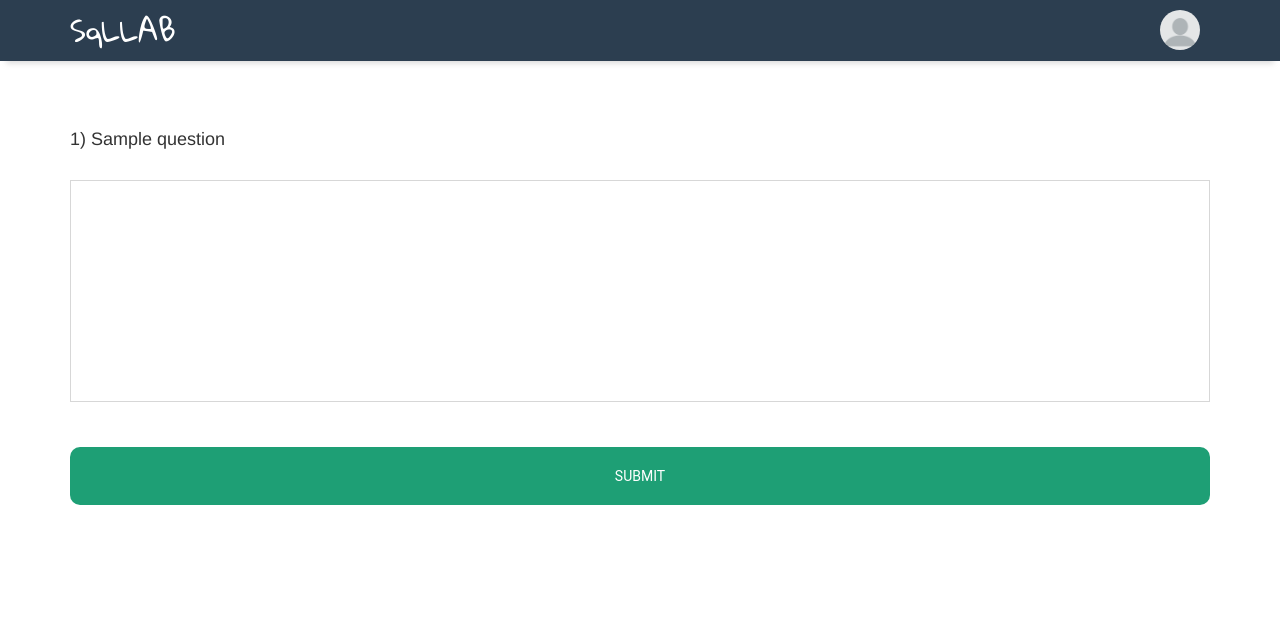
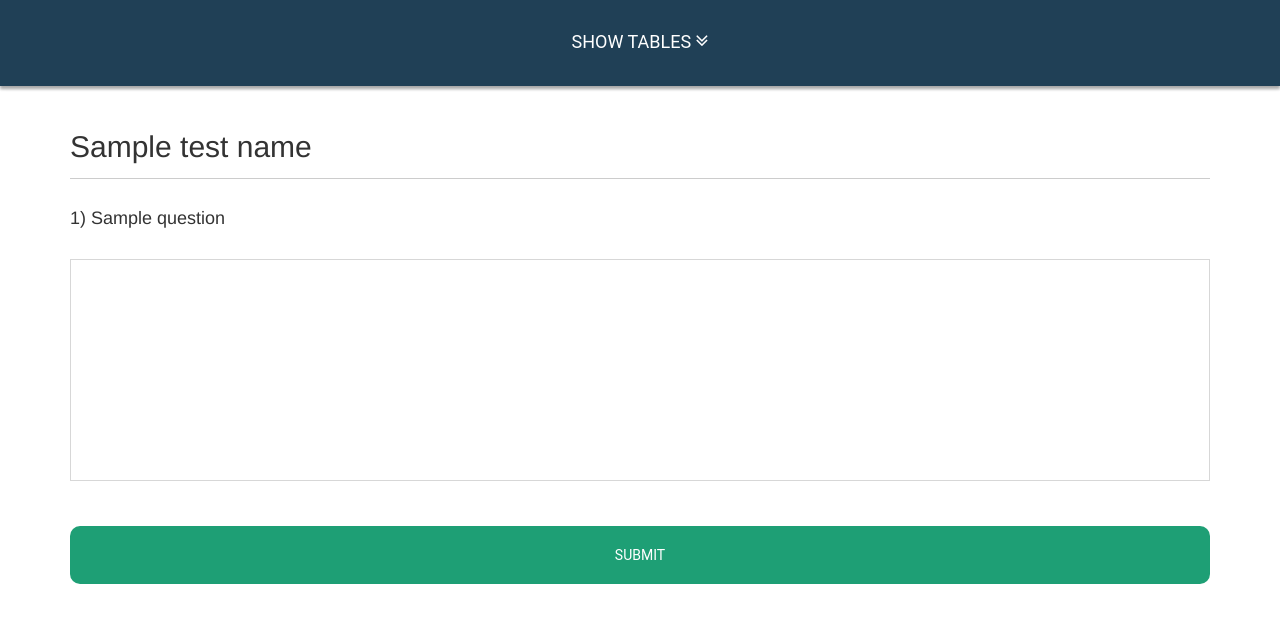
Before and after one commit to daryltanzw/SqlLab, a Django app: template SqlLabApp/templates/SqlLabApp/taketest.html in a window 1280 px wide. Shown: the top 623 px of the page. Run offline with Django 3.2, Linux system fonts and the light colour scheme; tables that the repository leaves empty hold one stand-in row (Sample ...); the template is opened without the code that fills it: values named after a table or form of the project are taken from there, most other values are stand-ins (such as "Sample title", 1, 10 or a date in 2020); some libraries are stand-ins or nearby versions; some web fonts are replaced.

Commit message:
Able to retrieve tables for each test

```diff
--- a/SqlLabApp/static/css/taketest.css
+++ b/SqlLabApp/static/css/taketest.css
@@ -2,7 +2,6 @@
     display: table;
     width: 100%;
     height: auto;
-    margin-top: 100px;
     padding: 100px 0;
     vertical-align: middle;
     text-align: left;
@@ -33,11 +32,23 @@
     }
 }
 
+.container {
+    margin-top: 110px;
+}
+
 #module-header h2 {
-    border-bottom:1px solid #CCC;
-    float:left;
-    width:100%;
-    padding-bottom:15px;
+    border-bottom: 1px solid #CCC;
+    float: left;
+    width: 100%;
+    padding-bottom: 15px;
+    margin-bottom: 30px;
+}
+
+h3 {
+    border-bottom: 1px solid #CCC;
+    float: left;
+    width: 100%;
+    padding-bottom: 15px;
     margin-bottom: 30px;
 }
 
@@ -79,3 +90,45 @@
     /*box-shadow: 0 3px 3px 0 rgba(0, 0, 0, 0.2), 0 3px 3px 0 rgba(0, 0, 0, 0.19);*/
     text-decoration: none;
 }
+
+#expand-tables {
+    position: fixed;
+    border-radius: 0;
+    white-space: normal;
+    word-wrap: break-word;
+    overflow-wrap: break-word;
+    width: 100%;
+    padding: 20px;
+    font-size: 18px;
+    font-family: "Roboto", "Lucida Grande", Verdana, Arial, sans-serif;
+    background: #204056;
+    color: white;
+    text-align: center;
+    box-shadow: 0 3px 3px 0 rgba(0, 0, 0, 0.2), 0 3px 3px 0 rgba(0, 0, 0, 0.19);
+}
+
+#container {
+    height: 100%;
+    width: 100%;
+    overflow: hidden;
+}
+
+#tables {
+    width: 100%;
+    height: 100%;
+    overflow-y: scroll;
+    padding-right: 17px;
+    text-align: left;
+}
+
+th {
+    text-align: center;
+    font-size: 13px;
+    color: white;
+
+}
+
+tr {
+    text-align: center;
+    font-size: 13px;
+}
--- a/SqlLabApp/templates/SqlLabApp/taketest.html
+++ b/SqlLabApp/templates/SqlLabApp/taketest.html
@@ -41,33 +41,49 @@
 <body id="page-top" class="index">
 {% block content %}
 
-    <!-- Navigation -->
-    <nav class="navbar navbar-custom navbar-fixed-top" role="navigation">
-        <div class="container">
-            <div class="navbar-header">
-                <h1>SqLLAB</h1>
+    <button data-toggle="collapse" data-target="#tables" id="expand-tables" class="btn" type="submit">
+        <p>
+            SHOW TABLES
+            <i class="fa fa-angle-double-down animated" style="margin-top: 10px; font-size: 20px"></i>
+        </p>
+        <div id="container">
+            <div id="tables" class="collapse pre-scrollable">
+                {% for table in tables %}
+                    <div id="module-header">
+                        <h3>Table Name</h3>
                     </div>
-
-            <div class="collapse navbar-collapse navbar-right navbar-main-collapse">
-                <ul class="nav navbar-nav">
-                    <li>
-                        <div class="dropdown">
-                            <img class="img-circle" src="../../../static/img/profile.png" type="button"
-                                 style="cursor: pointer">
-                        </div>
-                    </li>
-                </ul>
+                    <table class="table table-bordered">
+                        {% for row in table %}
+                            {% if forloop.first %}
+                                <thead>
+                                <tr>
+                                    {% for column_name in row %}
+                                        <th>{{ column_name }}</th>
+                                    {% endfor %}
+                                </tr>
+                                </thead>
+                            {% else %}
+                                <tbody>
+                                <tr>
+                                    {% for row_element in row %}
+                                        <td>{{ row_element }}</td>
+                                    {% endfor %}
+                                </tr>
+                                </tbody>
+                            {% endif %}
+                        {% endfor %}
+                    </table>
+                {% endfor %}
             </div>
         </div>
-    </nav>
+    </button>
 
     <header class="intro">
         <div class="intro-body">
             <div class="container">
-{#                <div id="module-header">#}
-{#                    <h2>{{ test_name }}</h2>#}
-{#                </div>#}
-                <br>
+                <div id="module-header">
+                    <h2>{{ test_name }}</h2>
+                </div>
                 {% for question in qst_data %}
                     {#                    <a href="{% url 'instructortest' question.qid %}">{% csrf_token %}#}
                     <div id="action-container">
```
Also changed, not shown: SqlLabApp/views/taketest.py (+29 -5 lines). Lines whose indentation alone changed are shown as unchanged.
